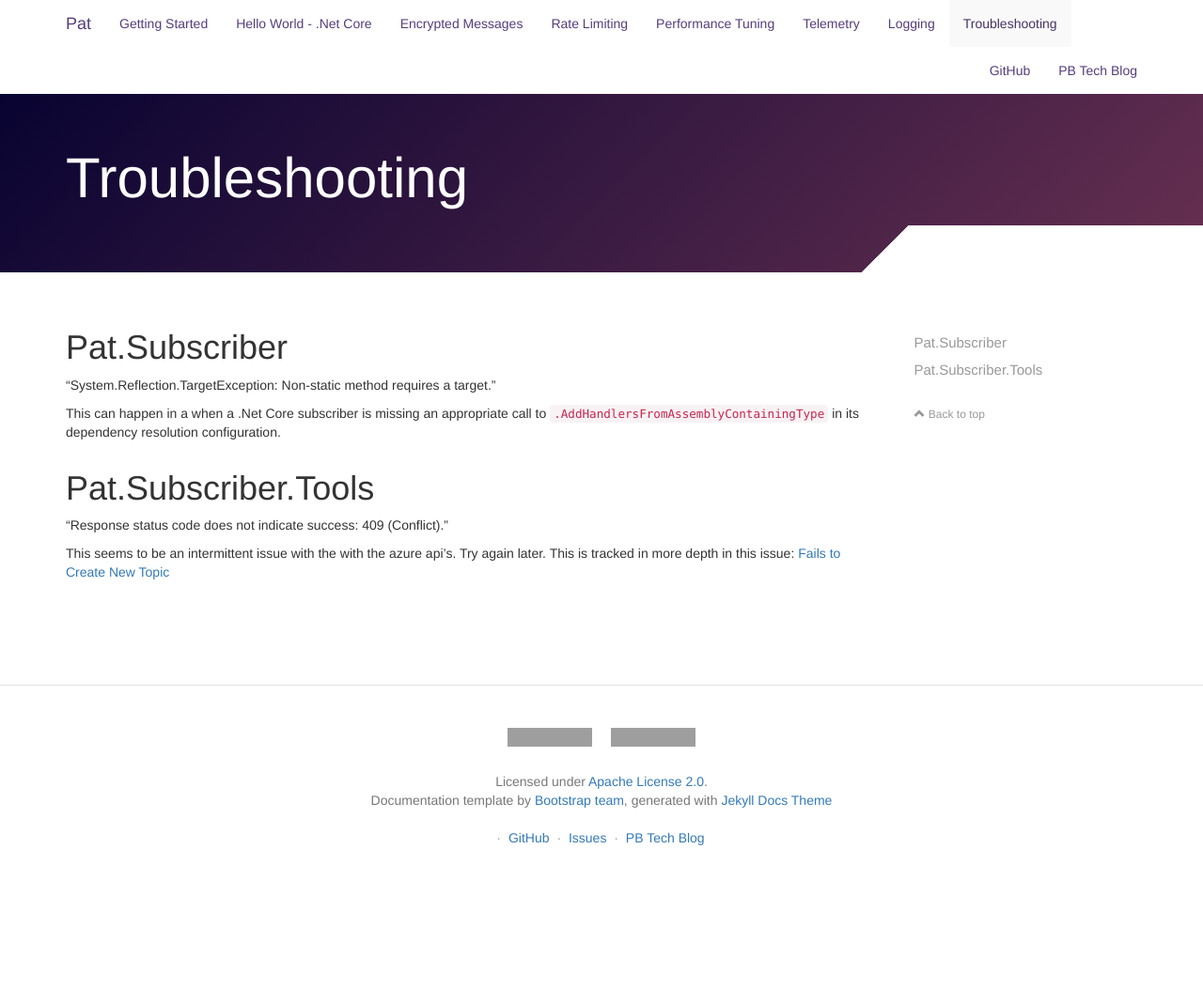
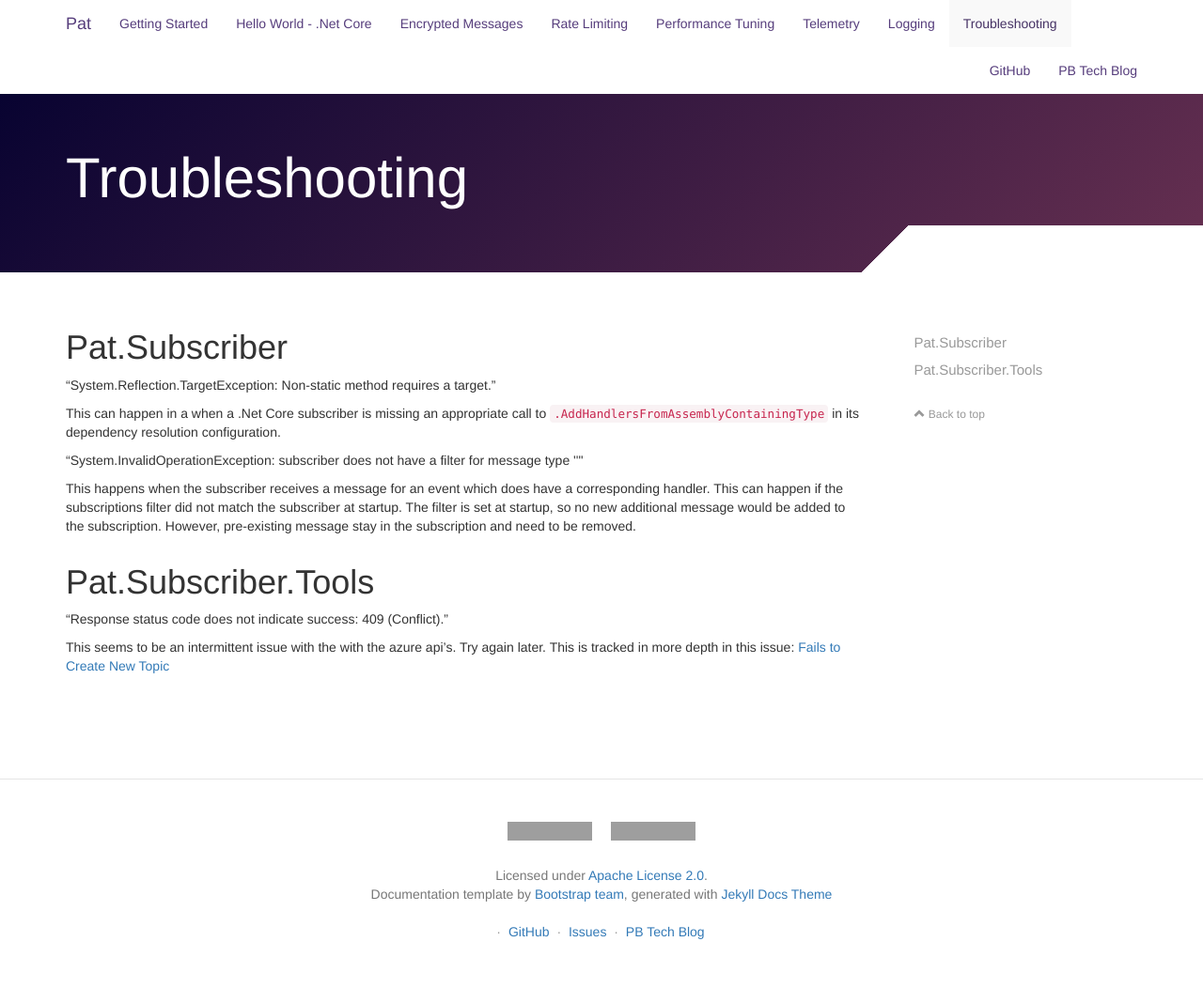
Before and after one commit to purplebricks/pat, a Jekyll site: the page built from docs/troubleshooting.md, in a window 1280 px wide. Shown: the whole page at 94% size. Built offline with Jekyll 4.4.1, drawn with Linux system fonts in a browser that asks for light colours; nearby versions of some CDN libraries; before the commit the page ends 952 px from its top, so only the background shows below that; grey boxes are pictures that could not be loaded.

Commit message:
Add Stub For Troubleshooting Issue
Added as a placeholder, needs fleshing out and explaining a bit better.

```diff
--- a/docs/troubleshooting.md
+++ b/docs/troubleshooting.md
@@ -13,6 +13,14 @@ This can happen in a when a .Net Core subscriber is missing an appropriate call
 `.AddHandlersFromAssemblyContainingType` in its dependency resolution configuration.
 
 
+"System.InvalidOperationException: subscriber <SubscriberName> does not have a filter for message type
+'<MessageType>'"
+
+This happens when the subscriber receives a message for an event which does have a corresponding handler. This
+can happen if the subscriptions filter did not match the subscriber at startup. The filter is set at startup,
+so no new additional message would be added to the subscription. However, pre-existing message stay in the
+subscription and need to be removed.
+
 # Pat.Subscriber.Tools
 
 "Response status code does not indicate success: 409 (Conflict)."
```
